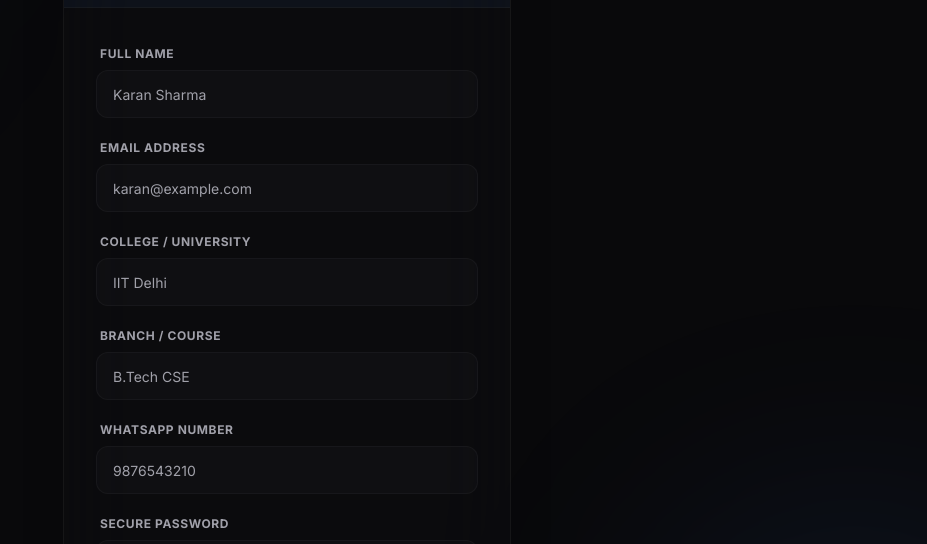
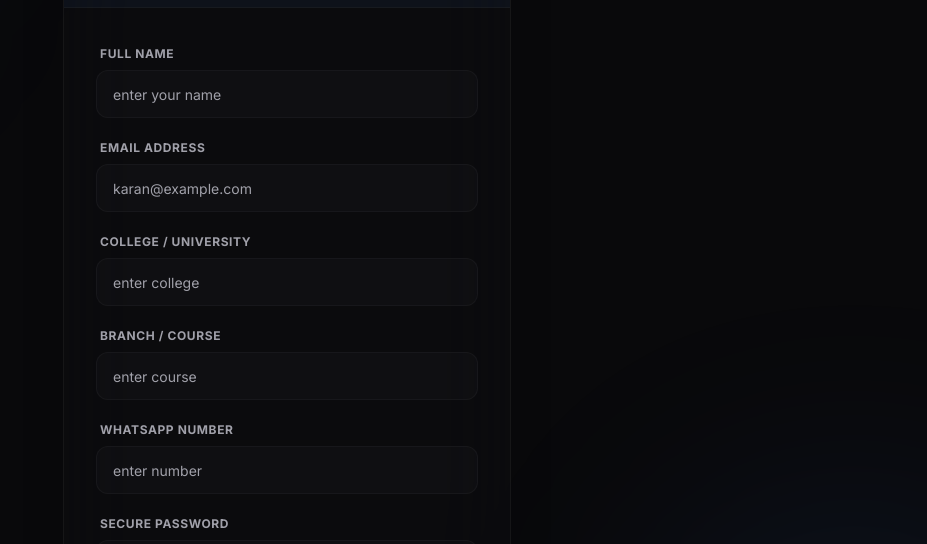
Before and after one commit to karan0110k/projectbuddy, a React (Vite) app in the folder frontend/: page /signup in a window 1280 px wide. Shown: the part 218-762 px from the top of the page, without its empty margins (353-1280 px from the left). Built offline with nearby package versions, Linux system fonts and the light colour scheme; the HTML template or start-up script is replaced by a standard one.

Commit message:
Update Signup.tsx

```diff
--- a/frontend/src/pages/Signup.tsx
+++ b/frontend/src/pages/Signup.tsx
@@ -53,11 +53,11 @@ const Signup = () => {
   };
 
   const fields: { key: string; label: string; type?: string; placeholder: string }[] = [
-    { key: 'name', label: 'Full Name', placeholder: 'Karan Sharma' },
+    { key: 'name', label: 'Full Name', placeholder: 'enter your name' },
     { key: 'email', label: 'Email Address', type: 'email', placeholder: 'karan@example.com' },
-    { key: 'college', label: 'College / University', placeholder: 'IIT Delhi' },
-    { key: 'course', label: 'Branch / Course', placeholder: 'B.Tech CSE' },
-    { key: 'phone', label: 'WhatsApp Number', placeholder: '9876543210' },
+    { key: 'college', label: 'College / University', placeholder: 'enter college' },
+    { key: 'course', label: 'Branch / Course', placeholder: 'enter course' },
+    { key: 'phone', label: 'WhatsApp Number', placeholder: 'enter number' },
   ];
 
   return (
```
